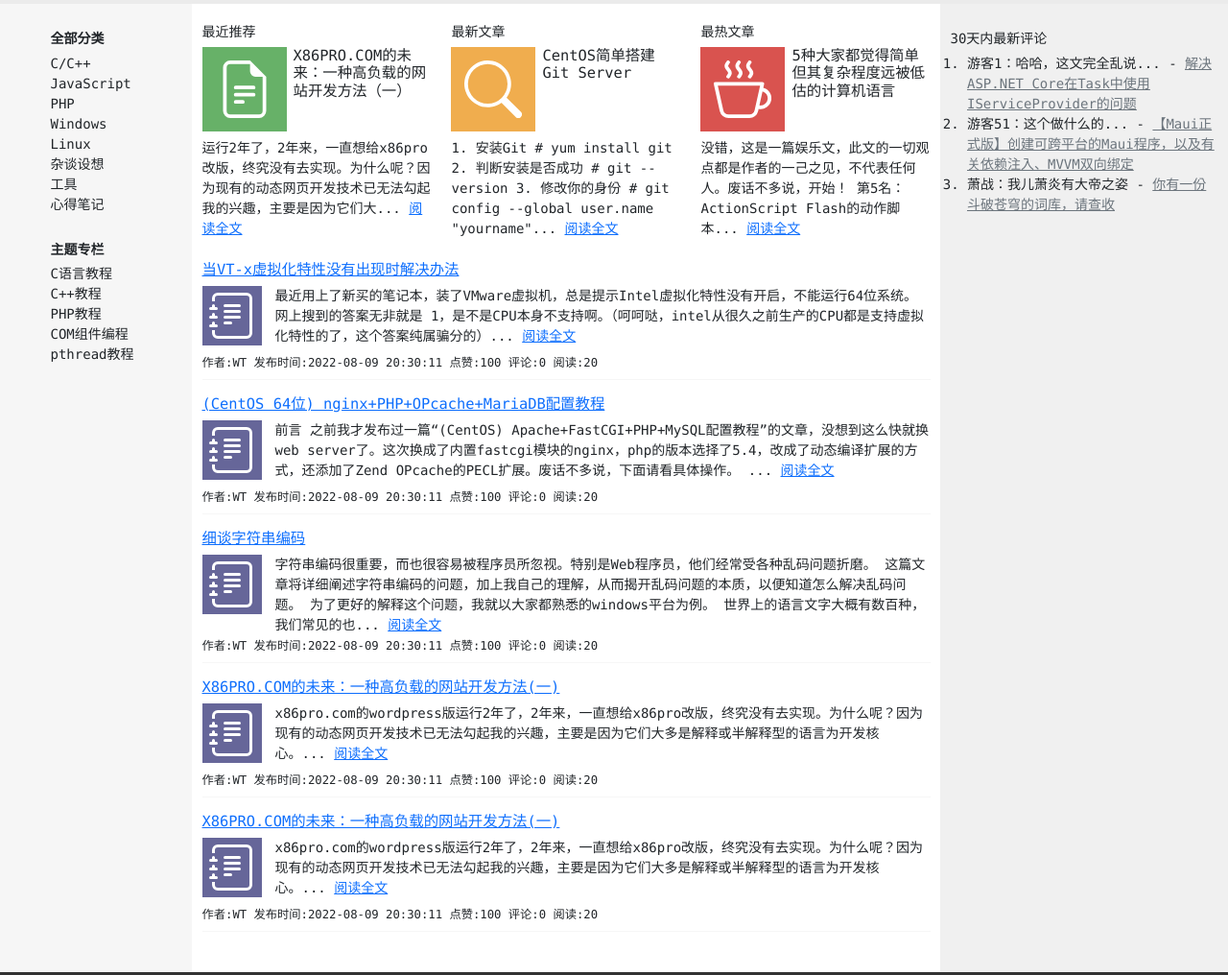
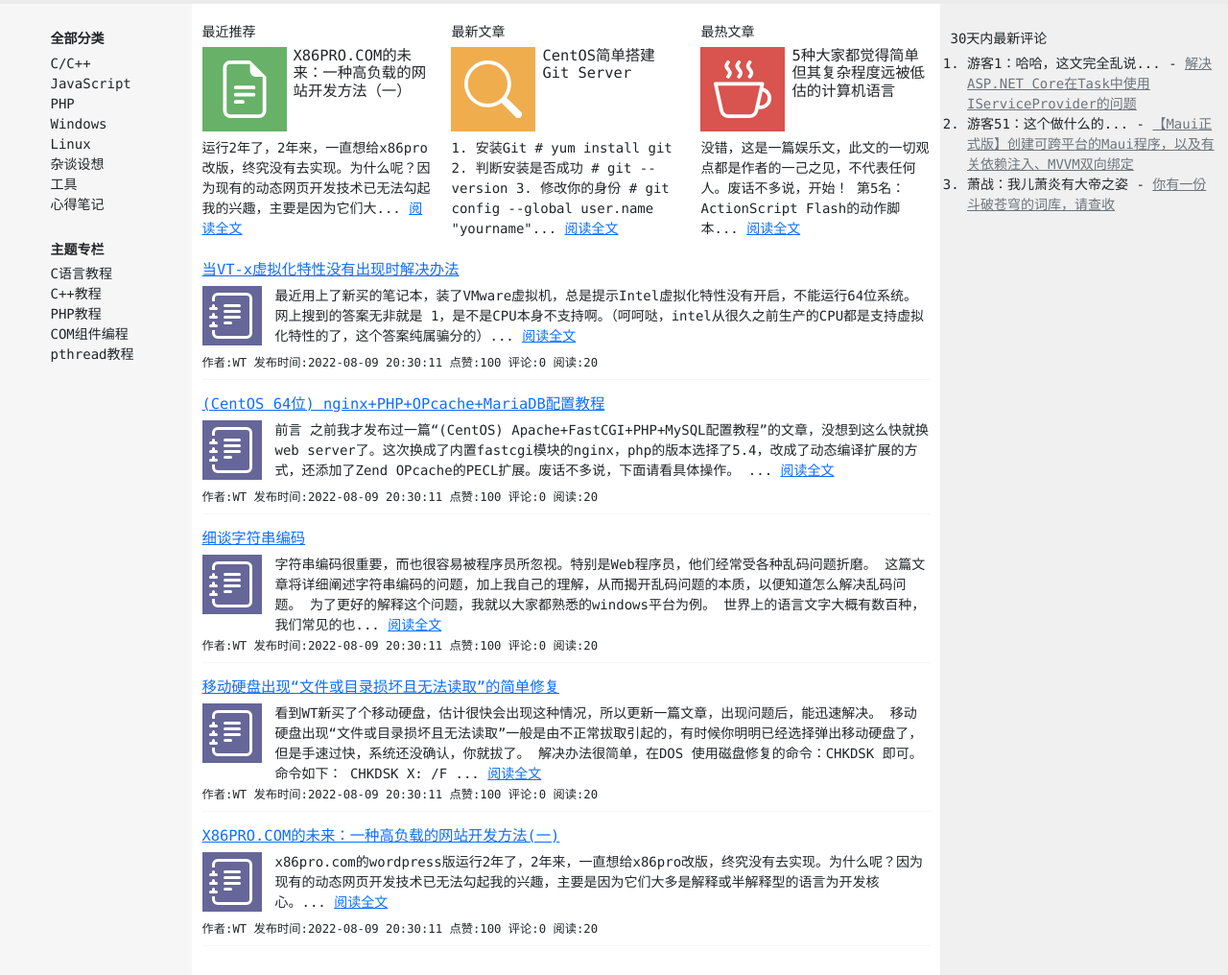
Before and after one commit to fastdo/blog, a plain HTML site: page index.html in a window 1280 px wide. Shown: the part 81-1097 px from the top of the page at 96% size. Drawn offline with Linux system fonts and the light colour scheme.

Commit message:
Signed-off-by: WT <zth555@qq.com>

```diff
--- a/index.html
+++ b/index.html
@@ -220,14 +220,21 @@
                 </div>
 
                 <div class="mt-3 pb-2" style="border-bottom: 1px solid #f6f6f6;">
-                    <h5><a href="#" style="font-size: 1.1rem;">X86PRO.COM的未来：一种高负载的网站开发方法(一)</a></h5>
+                    <h5><a href="#" style="font-size: 1.1rem;">移动硬盘出现“文件或目录损坏且无法读取”的简单修复</a></h5>
                     <div>
                         <div style="float: left; background-color: #666699; color: white;" class="p-2 me-3 mb-2"><svg xmlns="http://www.w3.org/2000/svg" width="48" height="48" fill="currentColor" class="bi bi-journal-text" viewBox="0 0 16 16">
   <path d="M5 10.5a.5.5 0 0 1 .5-.5h2a.5.5 0 0 1 0 1h-2a.5.5 0 0 1-.5-.5zm0-2a.5.5 0 0 1 .5-.5h5a.5.5 0 0 1 0 1h-5a.5.5 0 0 1-.5-.5zm0-2a.5.5 0 0 1 .5-.5h5a.5.5 0 0 1 0 1h-5a.5.5 0 0 1-.5-.5zm0-2a.5.5 0 0 1 .5-.5h5a.5.5 0 0 1 0 1h-5a.5.5 0 0 1-.5-.5z"/>
   <path d="M3 0h10a2 2 0 0 1 2 2v12a2 2 0 0 1-2 2H3a2 2 0 0 1-2-2v-1h1v1a1 1 0 0 0 1 1h10a1 1 0 0 0 1-1V2a1 1 0 0 0-1-1H3a1 1 0 0 0-1 1v1H1V2a2 2 0 0 1 2-2z"/>
   <path d="M1 5v-.5a.5.5 0 0 1 1 0V5h.5a.5.5 0 0 1 0 1h-2a.5.5 0 0 1 0-1H1zm0 3v-.5a.5.5 0 0 1 1 0V8h.5a.5.5 0 0 1 0 1h-2a.5.5 0 0 1 0-1H1zm0 3v-.5a.5.5 0 0 1 1 0v.5h.5a.5.5 0 0 1 0 1h-2a.5.5 0 0 1 0-1H1z"/>
 </svg></div>
-                        <div>x86pro.com的wordpress版运行2年了，2年来，一直想给x86pro改版，终究没有去实现。为什么呢？因为现有的动态网页开发技术已无法勾起我的兴趣，主要是因为它们大多是解释或半解释型的语言为开发核心。... <a href="#">阅读全文</a></div>
+                        <div>看到WT新买了个移动硬盘，估计很快会出现这种情况，所以更新一篇文章，出现问题后，能迅速解决。
+
+移动硬盘出现“文件或目录损坏且无法读取”一般是由不正常拔取引起的，有时候你明明已经选择弹出移动硬盘了，但是手速过快，系统还没确认，你就拔了。
+
+解决办法很简单，在DOS 使用磁盘修复的命令：CHKDSK 即可。命令如下：
+
+CHKDSK X: /F
+... <a href="#">阅读全文</a></div>
                         <div class="clearfix"></div>
                     </div>
                     <small>
```
